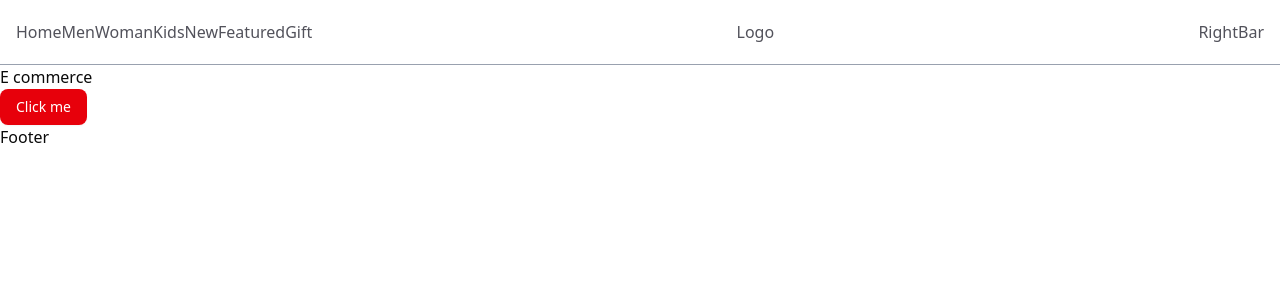
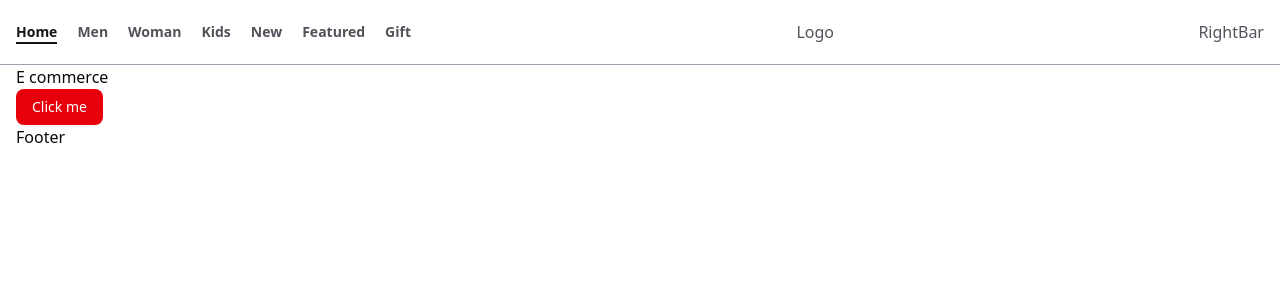
Before and after one commit to UnderprotectionDev/tulos-e-commerce-sanity, a Next.js app: page / in a window 1280 px wide. Shown: the top 300 px of the page. Built offline with nearby package versions, Linux system fonts and the light colour scheme.

Commit message:
Enhance header menu and add container component for layout consistency

```diff
--- a/app/globals.css
+++ b/app/globals.css
@@ -156,8 +156,9 @@
   body {
     @apply bg-background text-foreground;
   }
+  .hoverEffect {
+    @apply transition-all ease-in-out duration-300 cursor-pointer;
   }
-
   /* Custom utility classes */
   .text-lightColor {
     color: var(--light-color);
@@ -186,3 +187,4 @@
   .bg-lightBg {
     background-color: var(--light-bg);
   }
+}
--- a/app/page.tsx
+++ b/app/page.tsx
@@ -1,10 +1,12 @@
 import { Button } from "@/components/ui/button";
-
+import { Container } from "@/components/container";
 export default function Home() {
   return (
     <div>
-      <h2>E commerce</h2>
-      <Button variant={"destructive"}>Click me</Button>
+      <Container>
+        <h2>E commerce</h2>
+        <Button variant={"destructive"}>Click me</Button>
+      </Container>
     </div>
   );
 }
--- a/components/footer.tsx
+++ b/components/footer.tsx
@@ -1,3 +1,9 @@
+import { Container } from "./container";
+
 export function Footer() {
-  return <footer>Footer</footer>;
+  return (
+    <footer>
+      <Container>Footer</Container>
+    </footer>
+  );
 }
--- a/components/header-menu.tsx
+++ b/components/header-menu.tsx
@@ -1,12 +1,34 @@
+"use client";
+
 import { headerData } from "@/constants";
 import Link from "next/link";
+import { usePathname } from "next/navigation";
 
 export function HeaderMenu() {
+  const pathname = usePathname();
   return (
-    <div>
+    <div className="hidden md:inline-flex w-1/3 items-center gap-5 text-sm capitalize font-semibold">
       {headerData.map((item) => (
-        <Link href={item.href} key={item.title}>
+        <Link
+          href={item.href}
+          key={item.title}
+          className={`hover:text-[var(--dark-color)] hoverEffect relative group ${
+            pathname === item.href
+              ? "text-[var(--dark-color)] "
+              : "text-[var(--light-color)]"
+          }`}
+        >
           {item.title}
+          <span
+            className={`absolute -bottom-0.5 left-1/2 w-0 h-0.5 bg-[var(--dark-color)] hoverEffect group-hover:w-1/2 group-hover:left-0 ${
+              pathname === item.href ? "w-1/2" : "w-0"
+            }`}
+          />
+          <span
+            className={`absolute -bottom-0.5 right-1/2 w-0 h-0.5 bg-[var(--dark-color)] hoverEffect group-hover:w-1/2 group-hover:right-0 ${
+              pathname === item.href ? "w-1/2" : "w-0"
+            }`}
+          />
         </Link>
       ))}
     </div>
```
Lines whose indentation alone changed are shown as unchanged.
